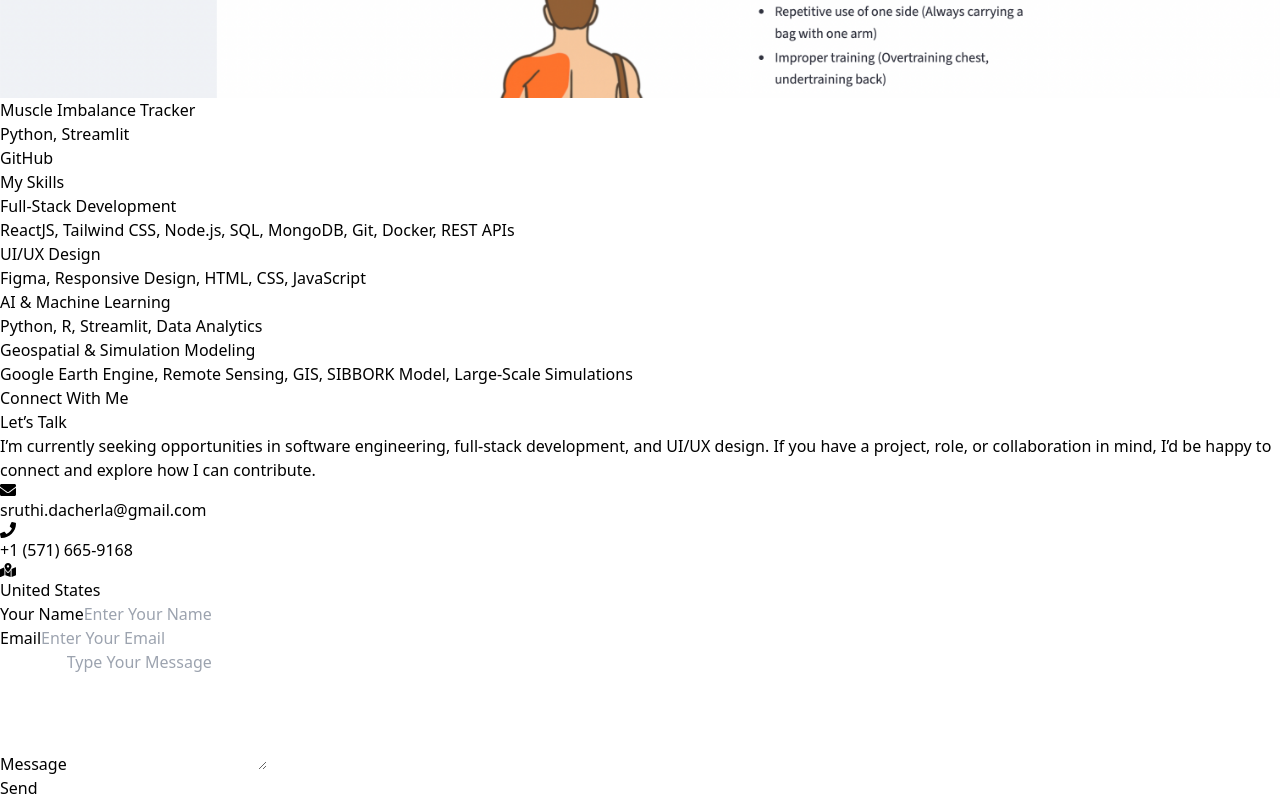
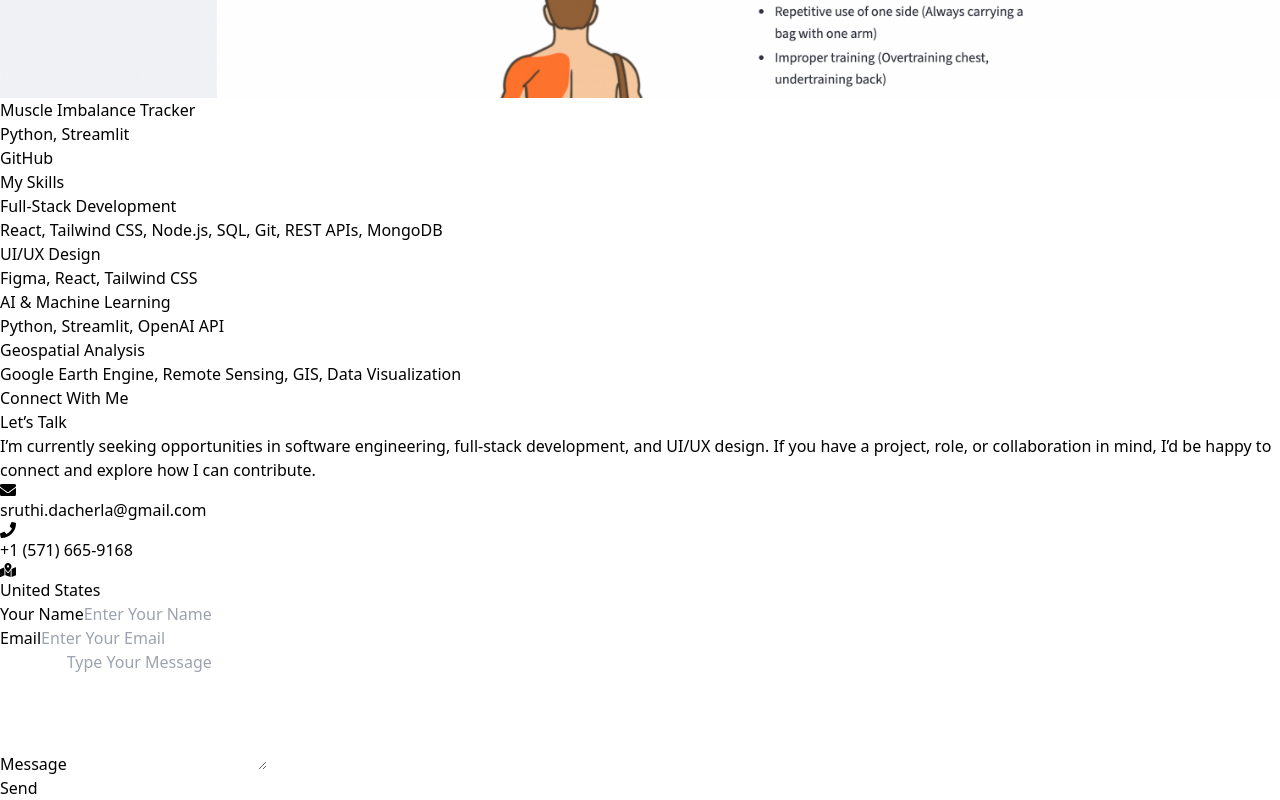
Before and after one commit to sruthidacherla/personal_website, a React (Vite) app in the folder my-project/: page / in a window 1280 px wide. Shown: the part 1334-2134 px from the top of the page. Built offline with nearby package versions, Linux system fonts and the light colour scheme.

Commit message:
Linked navbar pages to actual pages

```diff
--- a/my-project/src/components/NavigationBar.jsx
+++ b/my-project/src/components/NavigationBar.jsx
@@ -12,8 +12,12 @@ const NavigationBar = () => {
                 <a href="#skills" className='hover:text-pink-300'>Skills</a>
                 <a href="#certifications" className='hover:text-pink-300'>Certifications</a>
             </div>
-            <button className='bg-gradient-to-r from-pink-500 to-blue-500 text-white hidden md:inline
-            transform transition-transform duration-300 hover:scale-105 px-4 py-2 rounded-full'>Connect With Me</button>
+            <a href="#contact" className="bg-gradient-to-r from-pink-500 to-blue-500 text-white hidden md:inline
+                                          transform transition-transform duration-300 hover:scale-105 px-4
+                                          py-2 rounded-full text-center"
+            >
+              Connect With Me
+            </a>
         </div>
     </nav>
   );
--- a/my-project/src/components/Projects.jsx
+++ b/my-project/src/components/Projects.jsx
@@ -13,7 +13,7 @@ const projects = [
 
 const Projects = () => {
   return (
-    <div className="bg-black text-white py-20" id="project">
+    <div className="bg-black text-white py-20" id="projects">
       <div className="container mx-auto px-8 md:px-16 lg:px-24">
 
         {/* My Projects Title */}
--- a/my-project/src/components/Skills.jsx
+++ b/my-project/src/components/Skills.jsx
@@ -4,27 +4,27 @@ const skills = [
   {
     id: 1,
     title: "Full-Stack Development",
-    description: "ReactJS, Tailwind CSS, Node.js, SQL, MongoDB, Git, Docker, REST APIs",
+    description: "React, Tailwind CSS, Node.js, SQL, Git, REST APIs, MongoDB",
   },
   {
     id: 2,
     title: "UI/UX Design",
-    description: "Figma, Responsive Design, HTML, CSS, JavaScript",
+    description: "Figma, React, Tailwind CSS",
   },
   {
     id: 3,
     title: "AI & Machine Learning",
-    description: "Python, R, Streamlit, Data Analytics",
+    description: "Python, Streamlit, OpenAI API",
   },
   {
     id: 4,
-    title: "Geospatial & Simulation Modeling",
-    description: "Google Earth Engine, Remote Sensing, GIS, SIBBORK Model, Large-Scale Simulations",
+    title: "Geospatial Analysis",
+    description: "Google Earth Engine, Remote Sensing, GIS, Data Visualization",
   },
 ];
 const Skill = () => {
   return (
-    <div className="bg-black text-white py-20" id="skill">
+    <div className="bg-black text-white py-20" id="skills">
       <div className="container mx-auto px-8 md:px-16 lg:px-24">
         <h2 className="text-4xl font-bold mb-10 text-center">
           <span className="text-transparent bg-clip-text bg-gradient-to-r from-pink-400 via-purple-400 to-blue-500">
--- a/my-project/src/components/hero.jsx
+++ b/my-project/src/components/hero.jsx
@@ -3,12 +3,12 @@ import HeroImage from '../assets/headshot.jpg'
 
 const Hero = () => {
   return (
-    <section className="w-full bg-black text-white py-12">
+    <section id="home" className="w-full bg-black text-white py-12">
       <div className="mx-auto max-w-6xl min-h-screen flex flex-col items-center justify-center px-4">
 
         <img
           src={HeroImage}
-          alt=""
+          alt="Sruthi Dacherla Headshot"
           className="mb-8 w-48 h-48 rounded-full object-cover transform
                      transition-transform duration-300 hover:scale-105"
         />
```
Also changed, not shown: my-project/src/components/certifications.jsx (added).
